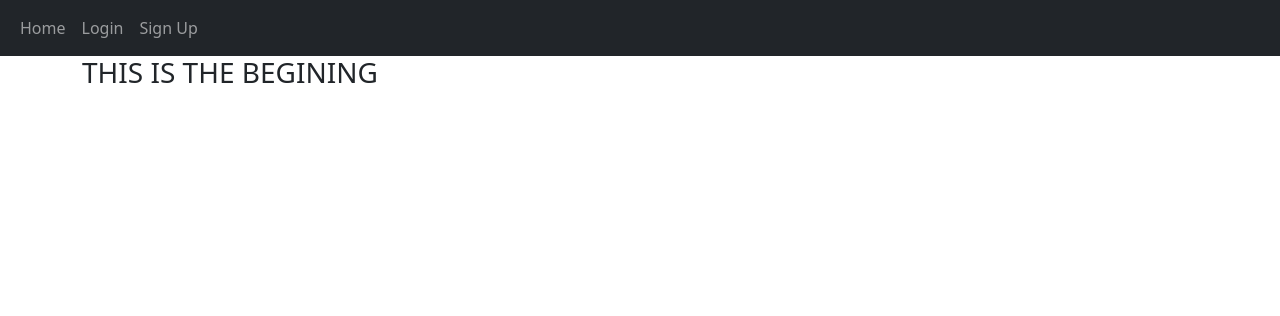
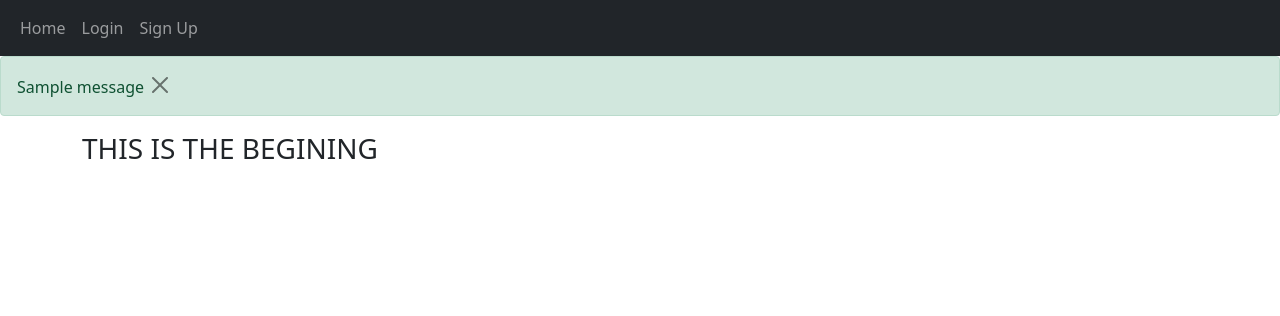
Before and after one commit to Edwike12/Personal-Blog, a Flask app: page / in a window 1280 px wide. Shown: the top 316 px of the page. Run offline with Flask 2, Linux system fonts and the light colour scheme; tables that the repository leaves empty hold one stand-in row (values such as "Sample post"); one stand-in notice (Sample message) is shown.

Commit message:
created flash messages for error and success signup

```diff
--- a/app/auth.py
+++ b/app/auth.py
@@ -59,5 +59,7 @@ def sign_up():
     return  render_template("signup.html")
 
 @auth.route("/logout", methods= ['GET', 'POST'])
+@login_required
 def logout():
+    logout_user()
     return  redirect(url_for("views.home"))
--- a/app/templates/base.html
+++ b/app/templates/base.html
@@ -23,6 +23,26 @@
           </div>
 
     </nav>
+
+    {% with messages = get_flashed_messages(with_categories=True) %}
+    {% if messages %}
+      {% for category, message in messages %}
+      {% if category == "error" %}
+      <div class="alert alert-danger alter-dismissible fade show" role="alert">
+        {{ message }}
+        <button type="button" class="btn-close" data-bs-dismiss="alert"></button>
+      </div>
+      {% else %}
+      <div class="alert alert-success alter-dismissible fade show" role="alert">
+        {{ message }}
+        <button type="button" class="btn-close" data-bs-dismiss="alert"></button>
+      </div>
+      {% endif %}
+
+      {% endfor %}
+    {% endif %}
+  {% endwith %}
+
     <div class="container">{% block content %}{% endblock %}</div>
     <script src="https://cdn.jsdelivr.net/npm/bootstrap@5.1.3/dist/js/bootstrap.bundle.min.js" integrity="sha384-ka7Sk0Gln4gmtz2MlQnikT1wXgYsOg+OMhuP+IlRH9sENBO0LRn5q+8nbTov4+1p" crossorigin="anonymous"></script>
 </body>
```
